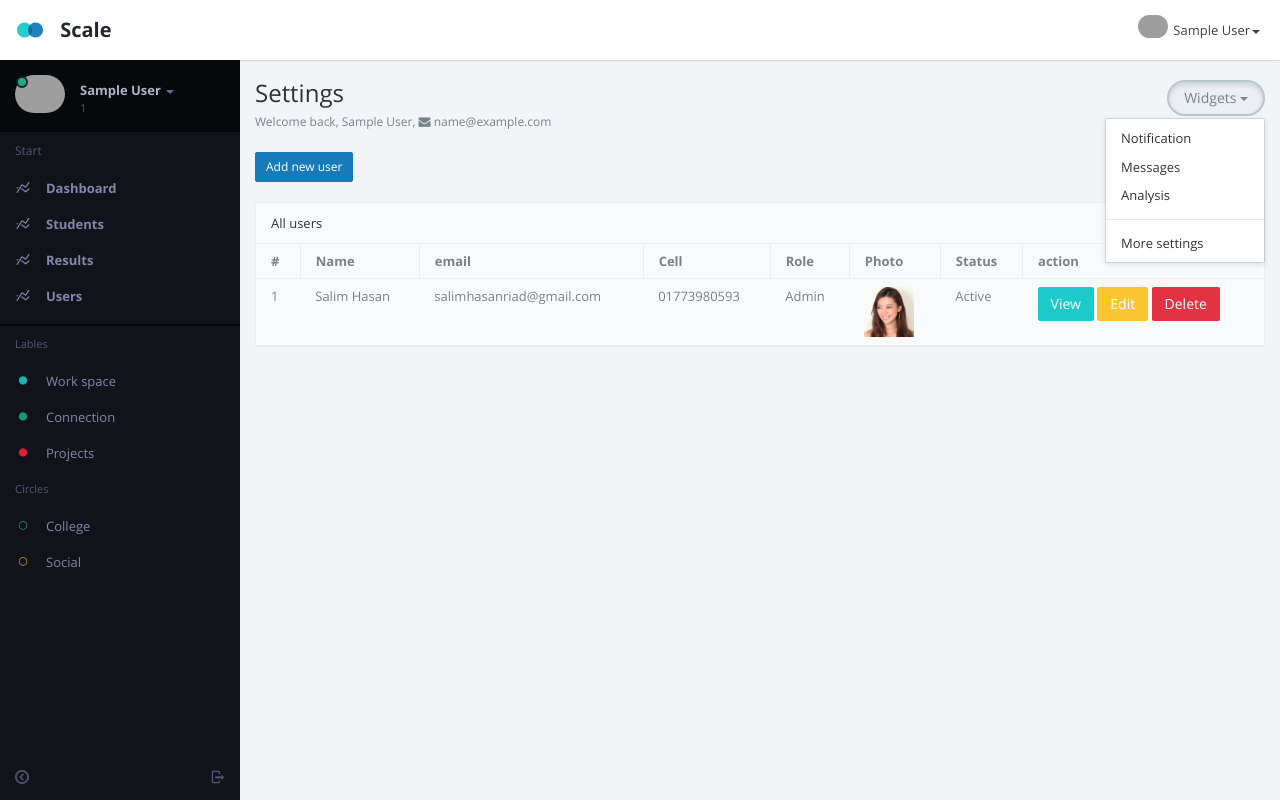
After one commit to Salim66/edu-board, a PHP site: page /admin/users.php in a window 1280 px wide, after a click on "Widgets". The commit adds this page. Run offline with PHP 8.4, Linux system fonts and the light colour scheme; the visitor is signed in with stand-in values (Sample User, id 1); some web fonts are replaced; grey boxes are pictures that could not be loaded.

Commit message:
dashboard design and user create done

```diff
--- a/admin/templates/footer.php
+++ b/admin/templates/footer.php
@@ -25,6 +25,7 @@
     <script src="js/calendar/demo.js"></script>
     <script src="js/sortable/jquery.sortable.js"></script>
     <script src="js/app.plugin.js"></script>
+    <script src="js/custom.js"></script>
 </body>
 <!-- Mirrored from flatfull.com/themes/scale/index.html by HTTrack Website Copier/3.x [XR&CO'2014], Sat, 13 Jul 2019 15:14:15 GMT -->
 
--- a/admin/templates/header.php
+++ b/admin/templates/header.php
@@ -1,17 +1,18 @@
-<?php require_once '../config.php'; ?>
+
+<?php require_once "../config.php"; ?>
 <?php require_once "../vendor/autoload.php"; ?>
 <?php
 
     use Edu\Board\Support\Auth;
 
     $auth = new Auth;
-
- ?>
+?>
 
 <?php
 
+
     /**
-     * get input from url
+     * Logout System
      */
     if ( isset($_GET['logout']) AND $_GET['logout'] == 'success' ) {
         $auth -> userLogout();
@@ -19,7 +20,7 @@
 
 
 
- ?>
+?>
 
 <!DOCTYPE html>
 <html lang="en" class="app">
@@ -40,6 +41,10 @@
 
 
     <section class="vbox">
+
+
+
+
         <header class="bg-white header header-md navbar navbar-fixed-top-xs box-shadow">
             <div class="navbar-header aside-md dk">
                 <a class="btn btn-link visible-xs" data-toggle="class:nav-off-screen,open" data-target="#nav,html"> <i class="fa fa-bars"></i> </a>
@@ -51,20 +56,21 @@
             <ul class="nav navbar-nav navbar-right m-n hidden-xs nav-user user">
 
                 <li class="dropdown">
-                    <a href="#" class="dropdown-toggle" data-toggle="dropdown"> <span class="thumb-sm avatar pull-left">
-
-                     <img src="images/<?php echo $_SESSION['photo']; ?>" alt="...">
-
-                 </span> <?php echo $_SESSION['name']; ?> <b class="caret"></b> </a>
+                    <a href="#" class="dropdown-toggle" data-toggle="dropdown"> <span class="thumb-sm avatar pull-left"> <img src="images/<?php echo $_SESSION['photo']; ?>" alt="..."> </span> <?php echo $_SESSION['name']; ?><b class="caret"></b> </a>
                     <ul class="dropdown-menu animated fadeInRight">
-                        <li> <span class="arrow top"></span> <a href="password_change.php">Settings</a> </li>
+                        <li> <span class="arrow top"></span> <a href="password_change.php">Change Password</a> </li>
                         <li> <a href="profile.html">Profile</a> </li>
                         <li class="divider"></li>
-                        <li> <a href="?logout=success">Logout</a> </li>
+                        <li> <a href="?logout=success" >Logout</a> </li>
                     </ul>
                 </li>
             </ul>
         </header>
 
 
-        <?php include_once 'templates/menu.php'; ?>
+        <section>
+            <section class="hbox stretch">
+
+
+
+                <?php include_once "templates/menu.php"; ?>
--- a/admin/templates/menu.php
+++ b/admin/templates/menu.php
@@ -17,7 +17,7 @@
                                              <i class="on md b-black"></i> </span> <span class="hidden-nav-xs clear"> <span class="block m-t-xs"> <strong class="font-bold text-lt"><?php echo $_SESSION['name']; ?></strong> <b class="caret"></b> </span> <span class="text-muted text-xs block"><?php echo $_SESSION['cell']; ?></span> </span>
                                         </a>
                                         <ul class="dropdown-menu animated fadeInRight m-t-xs">
-                                            <li> <span class="arrow top hidden-nav-xs"></span> <a href="password_change.php">Settings</a> </li>
+                                            <li> <span class="arrow top hidden-nav-xs"></span> <a href="password_change.php">Change Password</a> </li>
                                             <li> <a href="profile.html">Profile</a> </li>
                                             <li class="divider"></li>
                                              <li> <a href="?logout=success">Logout</a> </li>
@@ -40,20 +40,20 @@
                                 <nav class="nav-primary hidden-xs">
                                     <div class="text-muted text-sm hidden-nav-xs padder m-t-sm m-b-sm">Start</div>
                                     <ul class="nav nav-main" data-ride="collapse">
-                                        <li class="active">
-                                            <a href="index.html" class="auto"> <i class="i i-statistics icon"> </i> <span class="font-bold">Dashboard</span> </a>
+                                        <li>
+                                            <a href="dashboard.php" class="auto"> <i class="i i-statistics icon"> </i> <span class="font-bold">Dashboard</span> </a>
                                         </li>
 
                                         <li>
-                                            <a href="index.html" class="auto"> <i class="i i-statistics icon"> </i> <span class="font-bold">Students</span> </a>
+                                            <a href="students.php" class="auto"> <i class="i i-statistics icon"> </i> <span class="font-bold">Students</span> </a>
                                         </li>
 
                                         <li>
-                                            <a href="index.html" class="auto"> <i class="i i-statistics icon"> </i> <span class="font-bold">Results</span> </a>
+                                            <a href="results.php" class="auto"> <i class="i i-statistics icon"> </i> <span class="font-bold">Results</span> </a>
                                         </li>
 
                                         <li>
-                                            <a href="index.html" class="auto"> <i class="i i-statistics icon"> </i> <span class="font-bold">Users</span> </a>
+                                            <a href="users.php" class="auto"> <i class="i i-statistics icon"> </i> <span class="font-bold">Users</span> </a>
                                         </li>
 
 
--- /dev/null
+++ b/admin/users.php
@@ -0,0 +1,164 @@
+<?php include_once 'templates/header.php'; ?>
+
+<?php
+
+    use Edu\Board\Controller\User;
+
+
+    $user = new User;
+
+ ?>
+
+
+
+
+
+<!-- MAIN CONTENT  -->
+<section id="content">
+    <section class="hbox stretch">
+        <section>
+            <section class="vbox">
+                <section class="scrollable padder">
+
+
+
+                    <section class="row m-b-md">
+                        <div class="col-sm-6">
+                            <h3 class="m-b-xs text-black">Settings</h3> <small>Welcome back, <?php echo $_SESSION['name']; ?>, <i class="fa fa-envelope" aria-hidden="true"></i> <?php echo $_SESSION['email']; ?></small> </div>
+                        <div class="col-sm-6 text-right text-left-xs m-t-md">
+                            <div class="btn-group"> <a class="btn btn-rounded btn-default b-2x dropdown-toggle" data-toggle="dropdown">Widgets <span class="caret"></span></a>
+                                <ul class="dropdown-menu text-left pull-right">
+                                    <li><a href="#">Notification</a></li>
+                                    <li><a href="#">Messages</a></li>
+                                    <li><a href="#">Analysis</a></li>
+                                    <li class="divider"></li>
+                                    <li><a href="#">More settings</a></li>
+                                </ul>
+
+                    </section>
+
+
+
+
+
+
+
+
+                    <div id="add_user_modal" class="modal fade">
+                        <div class="modal-dialog">
+                            <div class="modal-content">
+                                <!-- <div class="modal-header"></div> -->
+                                <div class="modal-body">
+                                    <h2>Add new User</h2>
+                                    <div class="mess"></div>
+                                    <hr>
+                                    <form id="add_users_form" action="" method="POST" enctype="multipart/form-data">
+                                        <div class="form-group">
+                                            <label for="">Name</label>
+                                            <input class="form-control" name="name" type="text">
+                                        </div>
+                                        <div class="form-group">
+                                            <label for="">Username</label>
+                                            <input class="form-control" name="uname" type="text">
+                                        </div>
+                                        <div class="form-group">
+                                            <label for="">Email</label>
+                                            <input class="form-control" name="email" type="text">
+                                        </div>
+                                        <div class="form-group">
+                                            <label for="">Cell</label>
+                                            <input class="form-control" name="cell" type="text">
+                                        </div>
+                                        <div class="form-group">
+                                            <label for="">Role</label>
+                                            <select name="role" class="form-control" id="">
+                                                <option value="">- Select -</option>
+                                                <option value="Admin">Admin</option>
+                                                <option value="Teacher">Teacher</option>
+                                                <option value="Staff">Staff</option>
+                                            </select>
+                                        </div>
+                                        <div class="form-group">
+                                            <input class="btn btn-primary" name="add" type="submit" value="Add User">
+                                        </div>
+                                    </form>
+                                </div>
+                                <!-- <div class="modal-footer"></div> -->
+                            </div>
+                        </div>
+                    </div>
+                     <div class="row">
+                         <div class="col-sm-12">
+
+                            <div class="mess"></div>
+
+                            <a id="add_user_btn" class="btn btn-sm btn-primary" href="#">Add new user</a>
+
+                            <br>
+                            <br>
+
+                            <section class="panel panel-default">
+                                <header class="panel-heading"><span class="label bg-danger pull-right m-t-xs">4 left</span> All users</header>
+                                <table class="table table-striped m-b-none">
+                                    <thead>
+                                        <tr>
+                                            <th>#</th>
+                                            <th>Name</th>
+                                            <th>email</th>
+                                            <th>Cell</th>
+                                            <th>Role</th>
+                                            <th>Photo</th>
+                                            <th>Status</th>
+                                            <th>action</th>
+                                        </tr>
+                                    </thead>
+                                    <tbody>
+                                        <tr>
+                                            <td>1</td>
+                                            <td>Salim Hasan</td>
+                                            <td>salimhasanriad@gmail.com</td>
+                                            <td>01773980593</td>
+                                            <td>Admin</td>
+                                            <td><img style='widht:50px; height:50px;' src="images/a4.png" alt=""></td>
+                                            <td>Active</td>
+                                            <td>
+                                                <a href="" class="btn btn-info">View</a>
+                                                <a href="" class="btn btn-warning">Edit</a>
+                                                <a href="" class="btn btn-danger">Delete</a>
+                                            </td>
+                                        </tr>
+                                    </tbody>
+                                </table>
+                            </section>
+                        </div>
+                    </div>
+
+
+
+
+
+
+
+
+
+
+
+
+
+
+                </section>
+            </section>
+        </section>
+
+    </section>
+    <a href="#" class="hide nav-off-screen-block" data-toggle="class:nav-off-screen,open" data-target="#nav,html"></a>
+</section>
+
+
+
+
+
+
+
+
+<?php include_once 'templates/footer.php'; ?>
--- a/app/Controller/User.php
+++ b/app/Controller/User.php
@@ -11,6 +11,21 @@
 	 */
 	class User extends Database
 	{
+
+		public function createUser($data)
+		{
+			$data = $this -> create('users', [
+				'name' => $data['name'],
+				'email' => $data['email'],
+				'cell' => $data['cell'],
+				'role' => $data['role'],
+
+			]);
+
+			if ($data == true) {
+				return "<p class='alert alert-success'>Data added successfull !<button class='close' data-dismiss='alert' >&times;</button></p>";
+			}
+		}
 
 		/**
 		 * Change password
--- a/app/Support/Database.php
+++ b/app/Support/Database.php
@@ -28,6 +28,66 @@
 		{
 			return $this -> connection = new PDO("mysql:host=". $this -> host .";dbname=". $this -> db , $this -> user , $this -> pass );
 		}
+
+
+		/**
+		 * Data create
+		 */
+		public function create($table_name, $data)
+		{
+
+			// Make SQL column from database
+			$array_key = array_keys($data);
+			$array_col = implode(',', $array_key);
+
+			// Make SQL values from database
+			$array_val = array_values($data);
+
+			foreach ($array_val as $value) {
+
+				$from_value[] = "'".$value."'";
+
+			}
+
+			$array_values = implode(",", $from_value);
+
+
+			$sql = "INSERT INTO $table_name($array_col) VALUES($array_values)";
+			$stmt = $this -> connection() -> prepare($sql);
+			$stmt -> execute();
+
+			if ($stmt) {
+				return true;
+			} else {
+				return false;
+			}
+
+		}
+
+		/**
+		 * Find data by id
+		 */
+		public function find($id)
+		{
+
+		}
+
+		/**
+		 * single data delete
+		 */
+		public function delete($id)
+		{
+
+		}
+
+		/**
+		 * All data show
+		 */
+		public function all($tbl)
+		{
+
+		}
+
 
 		/**
 		 * Data Check
@@ -60,7 +120,7 @@
 		}
 
 		/**
-		 * Change password
+		 * Change password / Update
 		 */
 		public function update($tbl, $user_id, array $data)
 		{
```
Also changed, not shown: admin/js/custom.js (added, +35 -0 lines), admin/results.php (added, +155 -0 lines), admin/students.php (added, +155 -0 lines), admin/templates/ajax/user_add.php (added, +16 -0 lines).
